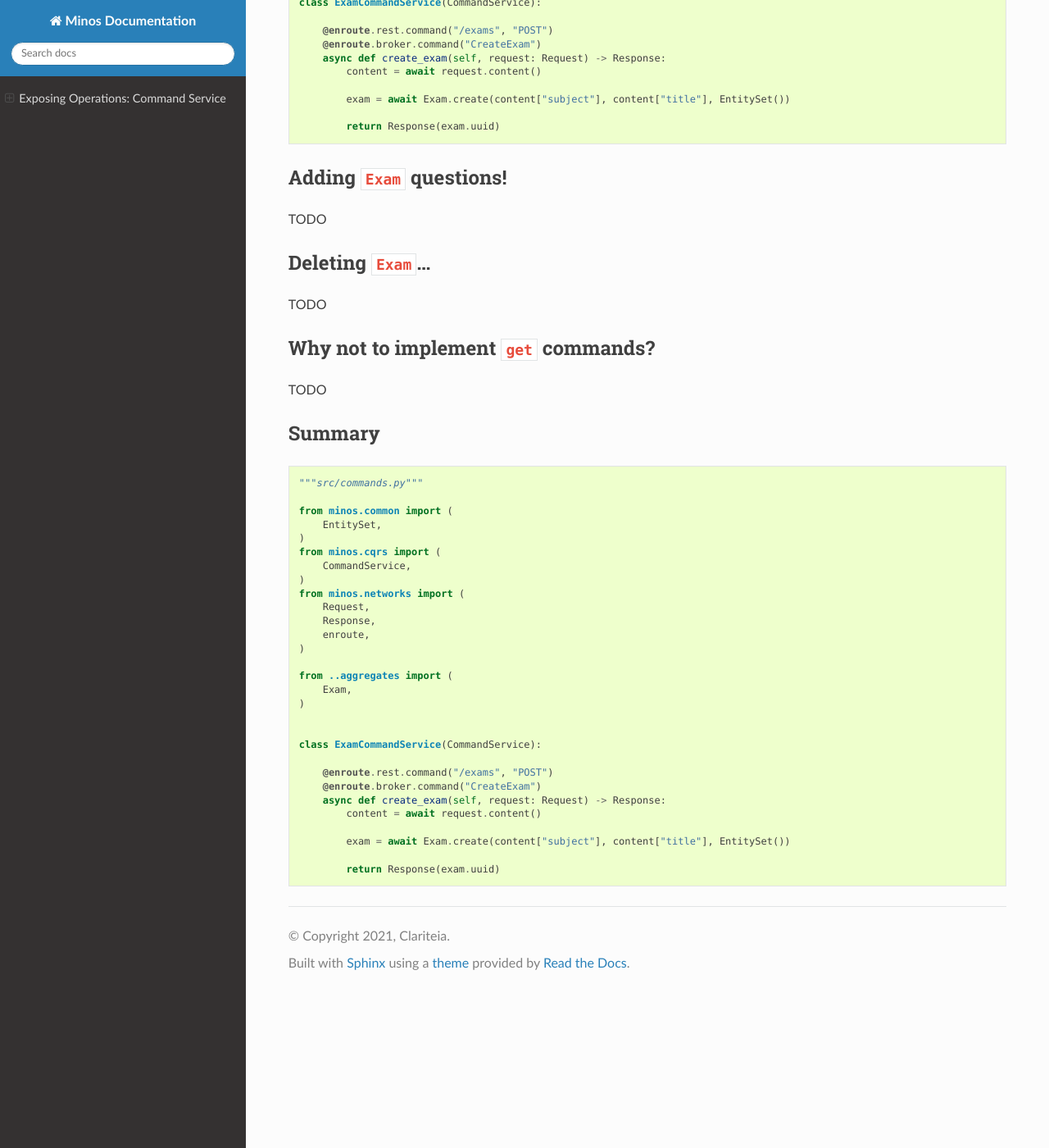
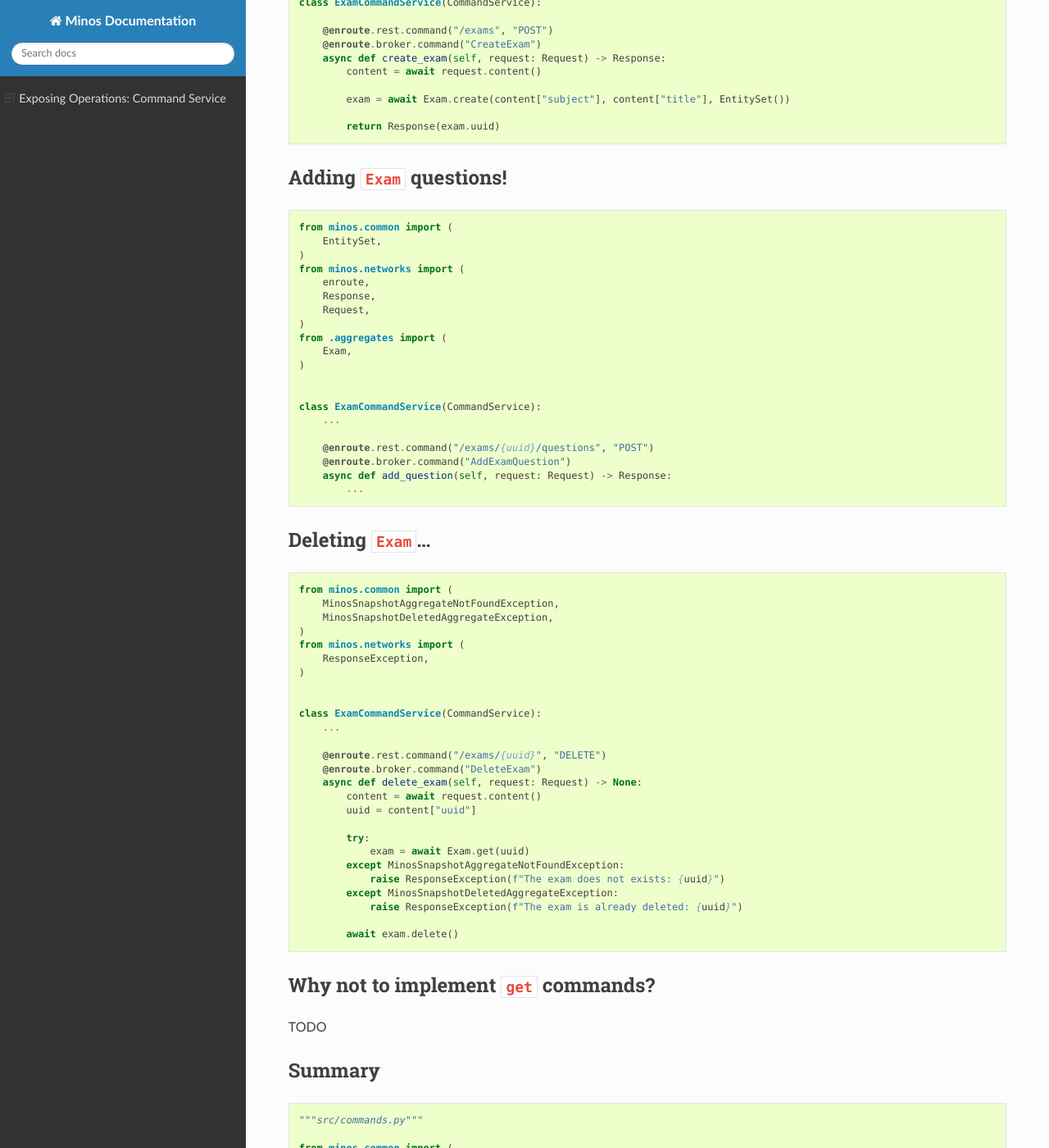
Before and after one commit to Clariteia/minos-documentation, a Sphinx documentation site: the page built from docs/quickstart/command.md, in a window 1280 px wide and 1400 px high, scrolled down 2569 px. Shown: the whole window at 82% size. Built offline with Sphinx 7.4.7 and the Read the Docs theme 2.0.0, drawn with Linux system fonts in a browser that asks for light colours; some of the changed text lies outside the part shown.

Commit message:
* Add command handling examples.

````diff
--- a/docs/quickstart/command.md
+++ b/docs/quickstart/command.md
@@ -109,11 +109,62 @@ class ExamCommandService(CommandService):
 
 ## Adding `Exam` questions!
 
-TODO
+```python
+from minos.common import (
+    EntitySet,
+)
+from minos.networks import (
+    enroute,
+    Response,
+    Request,
+)
+from .aggregates import (
+    Exam,
+)
+
+
+class ExamCommandService(CommandService):
+    ...
+
+    @enroute.rest.command("/exams/{uuid}/questions", "POST")
+    @enroute.broker.command("AddExamQuestion")
+    async def add_question(self, request: Request) -> Response:
+        ...
+
+```
+
 
 ## Deleting `Exam`...
 
-TODO
+```python
+from minos.common import (
+    MinosSnapshotAggregateNotFoundException,
+    MinosSnapshotDeletedAggregateException,
+)
+from minos.networks import (
+    ResponseException,
+)
+
+
+class ExamCommandService(CommandService):
+    ...
+
+    @enroute.rest.command("/exams/{uuid}", "DELETE")
+    @enroute.broker.command("DeleteExam")
+    async def delete_exam(self, request: Request) -> None:
+        content = await request.content()
+        uuid = content["uuid"]
+
+        try:
+            exam = await Exam.get(uuid)
+        except MinosSnapshotAggregateNotFoundException:
+            raise ResponseException(f"The exam does not exists: {uuid}")
+        except MinosSnapshotDeletedAggregateException:
+            raise ResponseException(f"The exam is already deleted: {uuid}")
+
+        await exam.delete()
+```
+
 
 ## Why not to implement `get` commands?
 
@@ -126,6 +177,8 @@ TODO
 
 from minos.common import (
     EntitySet,
+    MinosSnapshotAggregateNotFoundException,
+    MinosSnapshotDeletedAggregateException,
 )
 from minos.cqrs import (
     CommandService,
@@ -133,6 +186,7 @@ from minos.cqrs import (
 from minos.networks import (
     Request,
     Response,
+    ResponseException,
     enroute,
 )
 
@@ -151,4 +205,24 @@ class ExamCommandService(CommandService):
         exam = await Exam.create(content["subject"], content["title"], EntitySet())
 
         return Response(exam.uuid)
+
+    @enroute.rest.command("/exams/{uuid}/questions", "POST")
+    @enroute.broker.command("AddExamQuestion")
+    async def add_question(self, request: Request) -> Response:
+        ...
+
+    @enroute.rest.command("/exams", "DELETE")
+    @enroute.broker.command("DeleteExam")
+    async def delete_exam(self, request: Request) -> None:
+        content = await request.content()
+        uuid = content["uuid"]
+
+        try:
+            exam = await Exam.get(uuid)
+        except MinosSnapshotAggregateNotFoundException:
+            raise ResponseException(f"The exam does not exists: {uuid}")
+        except MinosSnapshotDeletedAggregateException:
+            raise ResponseException(f"The exam is already deleted: {uuid}")
+
+        await exam.delete()
 ```
````
